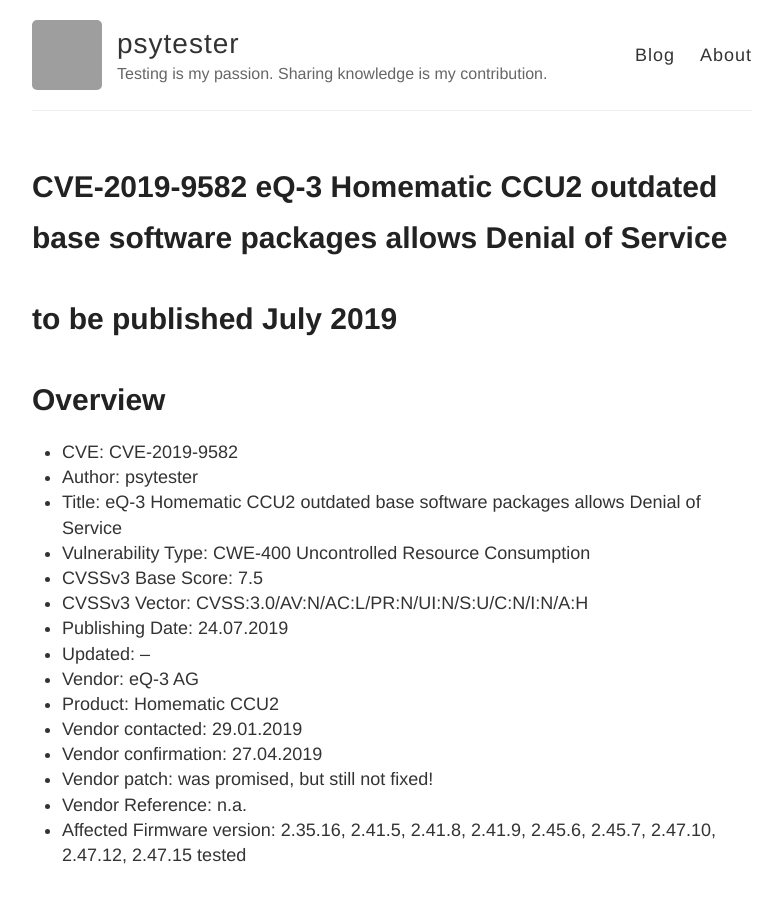
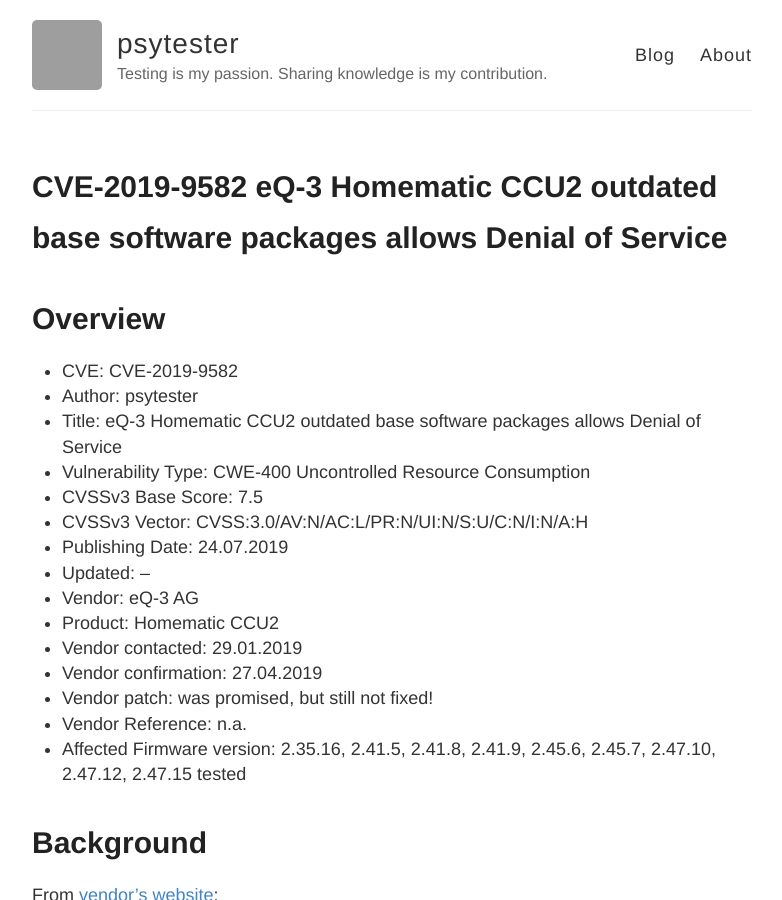
Before and after one commit to psytester/psytester.github.io, a Jekyll site: the page built from _posts/hacking_and_pentests/CVEs/2019-03-27-CVE-2019-9582.md, in a window 1280 px wide and 900 px high. Shown: the whole window, without its empty margins (248-1030 px from the left). Built offline with Jekyll 4.4.1, drawn with Linux system fonts in a browser that asks for light colours; grey boxes are pictures that could not be loaded.

Commit message:
Update 2019-03-27-CVE-2019-9582.md

```diff
--- a/_posts/hacking_and_pentests/CVEs/2019-03-27-CVE-2019-9582.md
+++ b/_posts/hacking_and_pentests/CVEs/2019-03-27-CVE-2019-9582.md
@@ -4,8 +4,6 @@
 date:   2019-07-24 00:20:00 MEST
 author: 'psytester'
 ---
-
-# to be published July 2019
 
 # Overview
 
```
